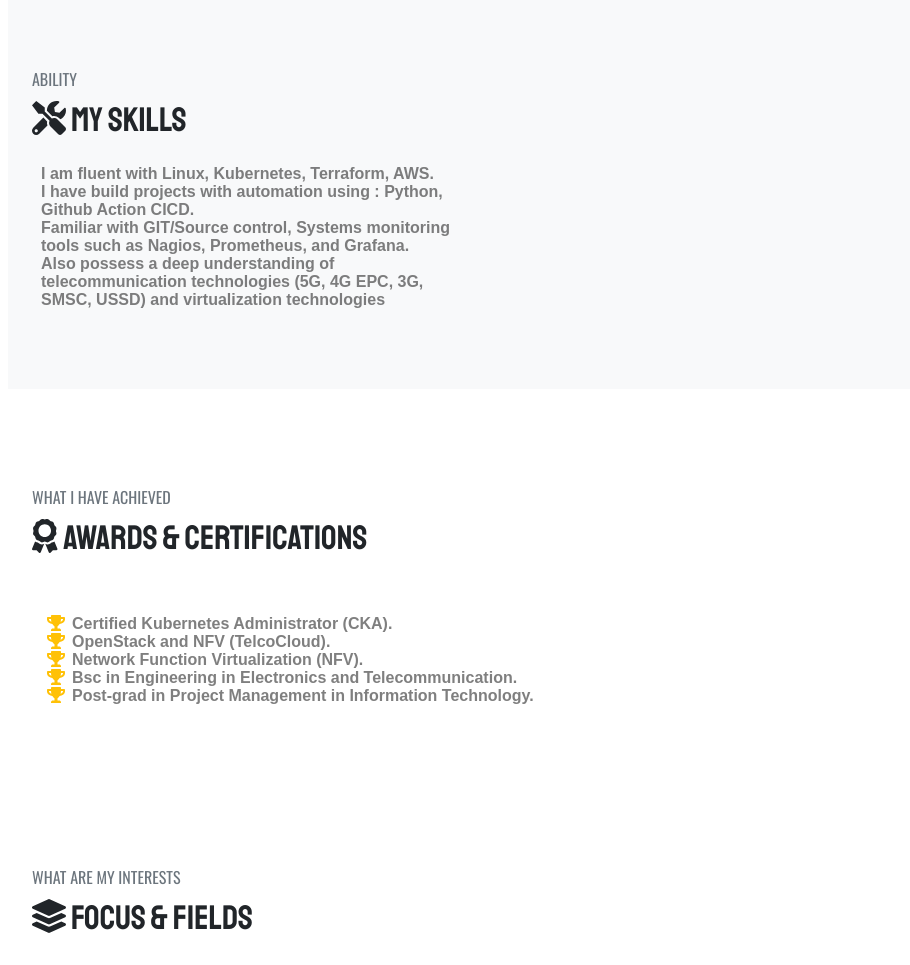
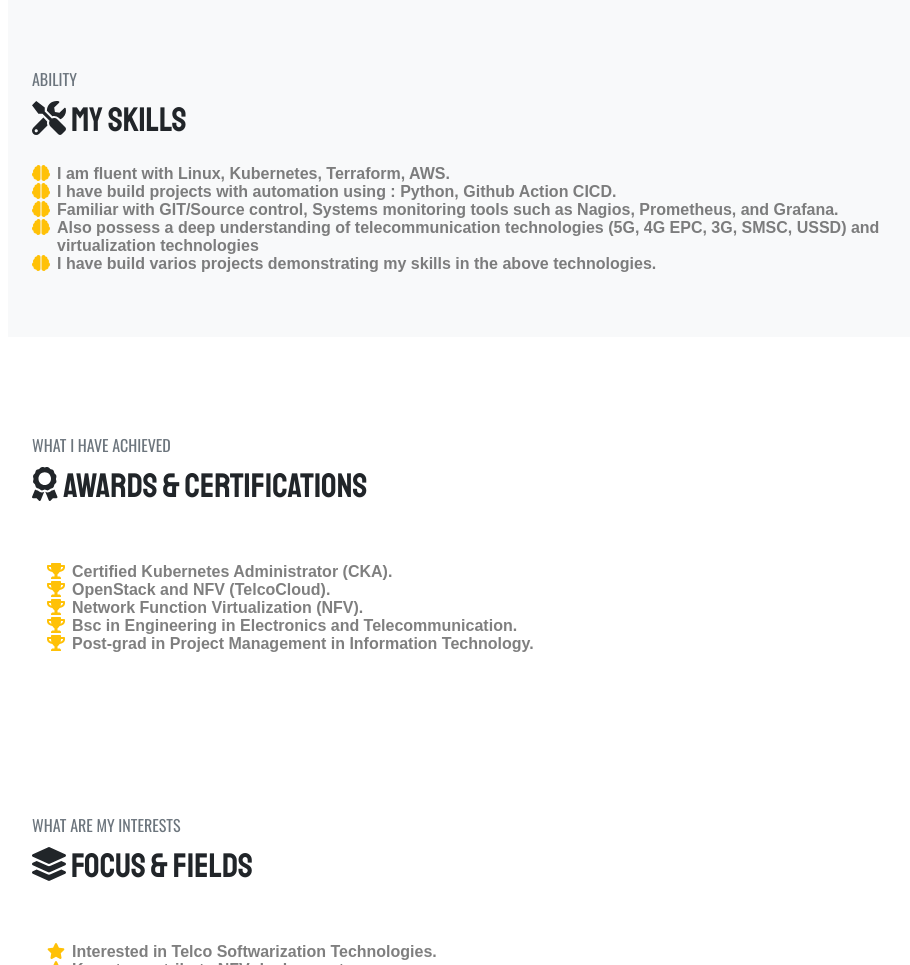
Before and after one commit to APtheepan/aws_cloud_resume_challenge, a plain HTML site: page frontend/index.html in a window 1280 px wide. Shown: the part 2087-3052 px from the top of the page, without its empty margins (312-1222 px from the left). Drawn offline with nearby package versions, Linux system fonts and the light colour scheme; no server answers; a web font is replaced by a local one.

Commit message:
Edit infra

```diff
--- a/frontend/index.html
+++ b/frontend/index.html
@@ -171,28 +171,31 @@
                         <h1 class="text-uppercase font-staat font-size-34"><i class="fas fa-tools"></i> My skills</h1>
                     </div>
                     <div class="row">
-                        <div class="col-sm-6 pl-4">
-                            <p class="font-ram font-size-16 text-black-50 pb-3">
-                                I am fluent with Linux, Kubernetes, Terraform, AWS.</br> I have build projects with
-                                automation using : Python, Github Action CICD.
-                                </br>Familiar with GIT/Source control, Systems monitoring tools such as Nagios, Prometheus, and Grafana.
-                                </br>
-                                Also possess a deep understanding of telecommunication technologies (5G, 4G EPC, 3G, SMSC, USSD) and virtualization technologies
-                            </p>
-                            <!--<fbul class="list-inline dev-icons">
-                                <li class="list-inline-item">
-                                    <i class="fas fa-kubernetes"></i>
+                        <div class="w-100">
+                            <ul class="fa-ul mb-0 font-ram font-size-16 text-black-50 pb-3">
+                                <li>
+                                    <i class="fa-li fa fa-brain text-warning"></i>
+                                    I am fluent with Linux, Kubernetes, Terraform, AWS.
                                 </li>
-                                <li class="list-inline-item">
-                                    <i class="fab fa-python"></i>
+                                <li>
+                                    <i class="fa-li fa fa-brain text-warning"></i>
+                                    I have build projects with
+                                    automation using : Python, Github Action CICD.
                                 </li>
-                                <li class="list-inline-item">
-                                    <i class="fab fa-node-js"></i>
+                                <li>
+                                    <i class="fa-li fa fa-brain text-warning"></i>
+                                    Familiar with GIT/Source control, Systems monitoring tools such as Nagios, Prometheus, and Grafana.
                                 </li>
-                                <li class="list-inline-item">
-                                    <i class="fab fa-aws"></i>
+                                <li>
+                                    <i class="fa-li fa fa-brain text-warning"></i>
+                                    Also possess a deep understanding of telecommunication technologies
+                                    (5G, 4G EPC, 3G, SMSC, USSD) and virtualization technologies
                                 </li>
-                            </ul> -->
+                                <li>
+                                    <i class="fa-li fa fa-brain text-warning"></i>
+                                    I have build varios projects demonstrating my skills in the above technologies.
+                                </li>
+                            </ul>
                         </div>
                 </section>
                 <!-- #Skills -->
```
